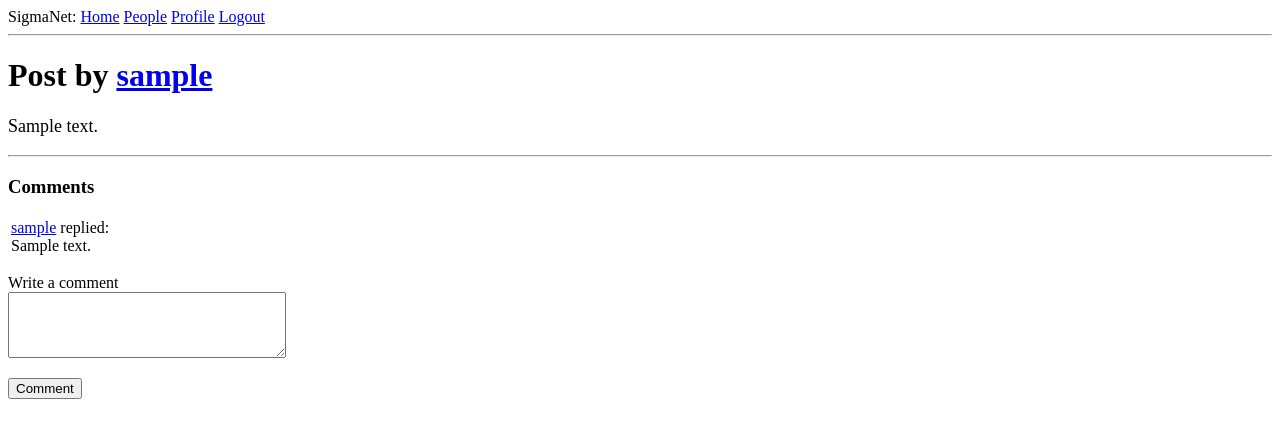
After one commit to bena0071/dat200_project, a Flask app: page /post/1 in a window 1280 px wide. The commit adds this page. Shown: the top 438 px of the page. Run offline with Flask 2, Linux system fonts and the light colour scheme; a user stored in the database is signed in; tables that the repository leaves empty hold one stand-in row (values such as "Sample post"); some libraries are stand-ins or nearby versions.

Commit message:
Comments

```diff
--- a/app/forms.py
+++ b/app/forms.py
@@ -56,3 +56,9 @@ class PostForm(FlaskForm):
 
 class EmptyForm(FlaskForm):
     submit = SubmitField('Submit')
+
+
+class CommentForm(FlaskForm):
+    comment = TextAreaField('Write a comment', validators=[
+                            DataRequired(), Length(min=1, max=140)])
+    submit = SubmitField('Comment')
--- a/app/routes.py
+++ b/app/routes.py
@@ -2,8 +2,8 @@ from flask import render_template, flash, redirect, url_for, request
 from flask_login import login_user, logout_user, current_user, login_required
 from werkzeug.urls import url_parse
 from app import app, db
-from app.forms import LoginForm, RegistrationForm, EditProfileForm, PostForm, EmptyForm
-from app.models import User, Post
+from app.forms import LoginForm, RegistrationForm, EditProfileForm, PostForm, EmptyForm, CommentForm
+from app.models import User, Post, Comment
 
 
 @app.route('/', methods=['GET', 'POST'])
@@ -91,3 +91,20 @@ def edit_profile():
 def explore():
     users = User.query.all()
     return render_template('explore.html', title='People', users=users)
+
+
+@app.route('/post/<post_id>', methods=['GET', 'POST'])
+@login_required
+def post(post_id=None):
+    postid = request.args.get('post', post_id)
+    post = Post.query.filter_by(id=postid).first_or_404()
+    form = CommentForm()
+    if form.validate_on_submit():
+        comment = Comment(body=form.comment.data,
+                          author=current_user, post=post)
+        db.session.add(comment)
+        db.session.commit()
+        flash('Your comment was successful!')
+        return redirect(url_for('post', post_id=post.id))
+    comments = post.comments.order_by(Comment.timestamp.asc())
+    return render_template('comments.html', title='Write a comment', post=post, form=form, comments=comments)
--- /dev/null
+++ b/app/templates/_comment.html
@@ -0,0 +1,5 @@
+<table>
+    <tr valign="top">
+        <td><a href="{{ url_for('user', username=comment.author.username) }}">{{ comment.author.username }}</a> replied:<br>{{ comment.body }}</td>
+    </tr>
+</table>
--- a/app/templates/_post.html
+++ b/app/templates/_post.html
@@ -1,5 +1,7 @@
 <table>
 	<tr valign="top">
-		<td><a href="{{ url_for('user', username=post.author.username) }}">{{ post.author.username }}</a> says:<br>{{ post.body }}</td>
+		<td><a href="{{ url_for('user', username=post.author.username) }}">{{ post.author.username }}</a> says:<br>
+			<a style="text-decoration:none; color:inherit" href="{{url_for('post', post_id=post.id) }}">{{ post.body }}</a>
+		</td>
 	</tr>
 </table>
--- /dev/null
+++ b/app/templates/comments.html
@@ -0,0 +1,27 @@
+{% extends "base.html" %}
+
+{% block content %}
+    <h1>Post by <a href="{{ url_for('user', username=post.author.username)}}">{{ post.author.username }}</a></h1>
+    <p style="font-size:18px">
+        {{post.body}}
+    </p>
+    <hr>
+    <p> <h3>Comments</h3>
+        {% for comment in comments %}
+            {% include '_comment.html' %}
+        {% endfor %}
+    </p>
+    {% if form %}
+    <form action="" method="post">
+        {{ form.hidden_tag() }}
+        <p>
+            {{ form.comment.label }}<br>
+            {{ form.comment(cols=32, rows=4) }}<br>
+            {% for error in form.comment.errors %}
+            <span style="color: red;">[{{ error }}]</span>
+            {% endfor %}
+        </p>
+        <p> {{ form.submit() }}</p>
+    </form>
+    {% endif %}
+{% endblock %}
```
Also changed, not shown: app/models.py (+13 -0 lines), migrations/versions/4a9db05ce51d_comments_table.py (added, +46 -0 lines), migrations/versions/60186e5647b5_.py (added, +32 -0 lines), app.db.
